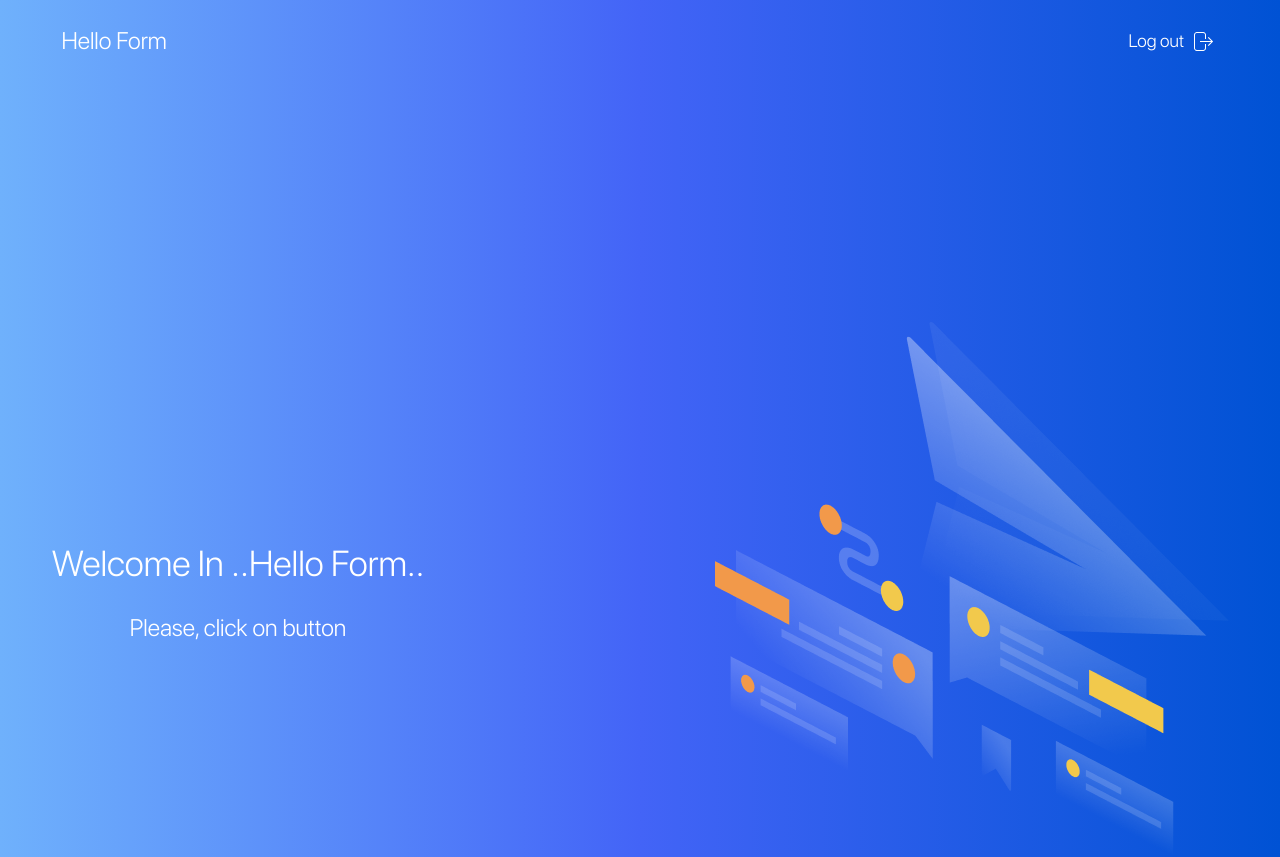
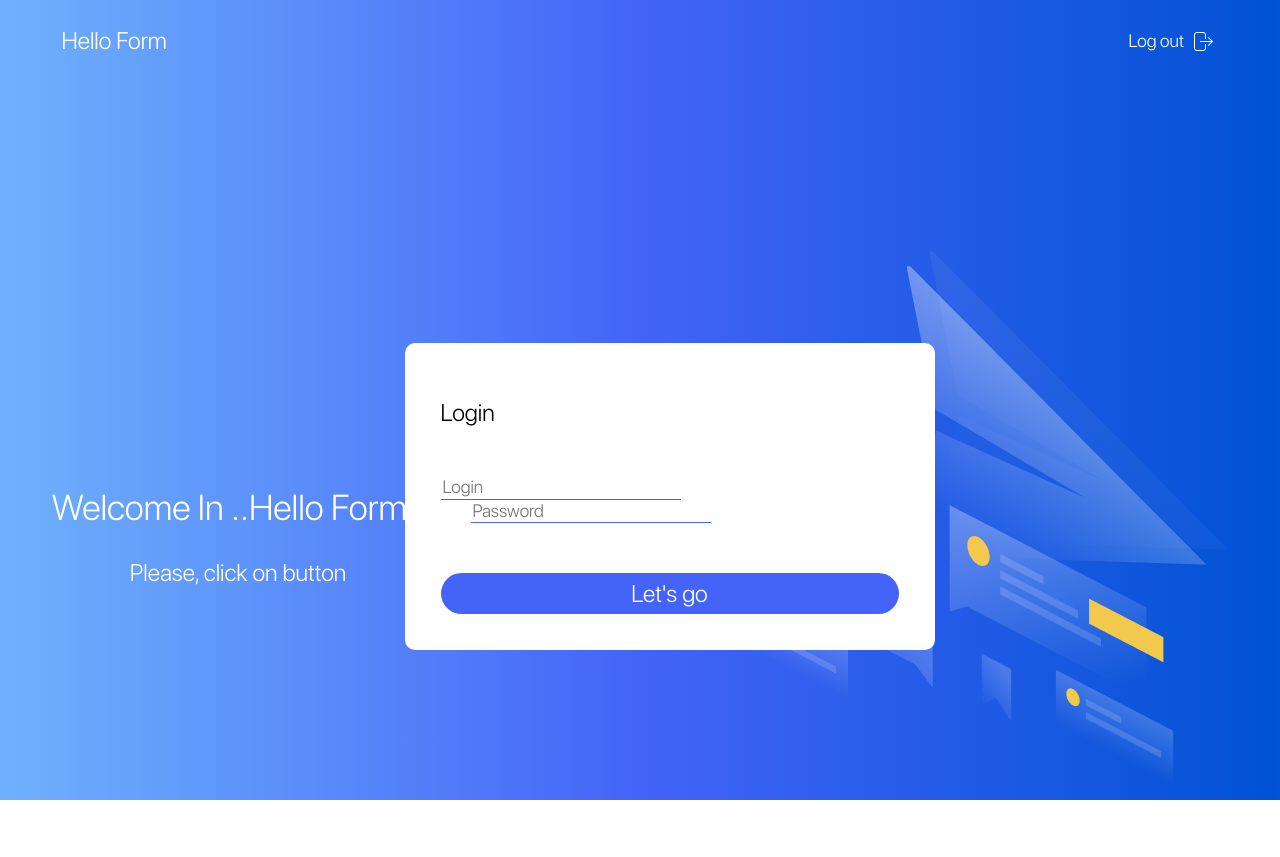
Before and after one commit to Disteg/HelloForm, a plain HTML site: page index.html in a window 1280 px wide. Both pictures are taken after a click on the button 1204 px from the left and 41 px from the top of the page. After the commit the page ends 800 px from the top, so only its background shows below. Drawn offline with Linux system fonts and the light colour scheme; files whose address does not match are found by name.

Commit message:
initi commit

```diff
--- a/index.html
+++ b/index.html
@@ -11,7 +11,7 @@
         <div class="header__logo">Hello Form</div>
            <div class="header__button">
             <p class="header__button_name">Log out</p>
-            <button type="" class="header__button_button"></button>
+            <button type="submit" class="header__button_button"></button>
 
           </div>
     </header>
@@ -21,12 +21,25 @@
             <h2 class="welcomeOne">Welcome In ..Hello Form..</h2>
             <h3 class="welcomeTwo">Please, click on button</h3>
         </div>
-        <img class="Illustation" src="./image/Illustration.png" alt="Иллюстрация">
+        <div><img class="Illustation rotation" src="./image/Illustration.png" alt="Иллюстрация"></div>
     </section>
 
+<section class="popup">
+    <div class="popup__conteiner">
+        <h2 class="popup__name">Login</h2>
+        <form class="popup__form">
+            <input class="input__popup input__log" type="text" placeholder="Login" minlength="1" maxlength="40">
+            <span></span>
+            <input class="input__popup input__passw" type="text" placeholder="Password" maxlength="16" minlength="8">
+            <span></span>
+            <button class="btnPopup" type="submit">Let's go</button>
+        </form>
+     </div>
 
 
+</section>
 
+ <script src="./script/api.js"></script>
 </body>
 
 </html>
--- a/pages/index.css
+++ b/pages/index.css
@@ -9,7 +9,7 @@ html {
 
 .page {
     margin: 0 auto;
-    width: 1177px;
+    max-width: 1177px;
     height: 720px;
 
 }
@@ -20,7 +20,7 @@ html {
 .header__content {
     justify-content: space-between;
     align-items: center;
-    width: 1177px;
+    max-width: 1177px;
     height: 42px;
     margin-top: 20px;
     display: flex;
@@ -61,23 +61,31 @@ html {
     padding-right: 40px;
 }
 
+.header__button_button:hover{
+    background-image: url('../image/VectorOrang.png');
+}
+
+
+
+
 /*Section forch*/
 .allContent {
     display: flex;
+    min-height: auto;
     overflow: hidden;
     justify-content: space-between;
-    align-items: center;
-    margin-top: 260px;
+    margin-top: 160px;
 }
 
 .Illustation {
     width: 514px;
-    height: 535px;
+    min-height: 535px;
 }
 
 
 
 .welcome {
+    padding-top: 20%;
     display: block;
     font-family: 'SFProDisplay';
 
@@ -93,3 +101,87 @@ html {
     font-size: 24px;
     text-align: center;
 }
+
+.rotation {
+    animation: upDown 3s ease-out infinite;
+}
+
+@keyframes upDown {
+    0% {
+        padding-top: 0;
+    }
+    50% {
+        padding-top: 50px;
+    }
+    100% {
+        padding-top: 0;
+    }
+}
+
+/*Popup*/
+
+
+
+.popup {
+display: none;
+justify-content: center;
+position: fixed;
+
+left: 59px;
+top: 193px;
+right: 0;
+ bottom: 0;
+
+ align-items: center;
+}
+
+
+.popup__conteiner {
+    max-width: 530px;
+    background-color: #FFFFFF;
+    font-family: 'SFProDisplay';
+    font-weight: 700;
+    border-radius: 10px;
+    position: relative;
+    box-sizing: border-box;
+    padding: 36px;
+    margin: 19px;
+    transform: translate(0, 0);
+    opacity: 1;
+}
+
+.popup__name {
+    padding-bottom: 30px;
+}
+
+.btnPopup {
+    margin-top: 50px;
+    width:100%;
+    height: 41px;
+    font-family: 'SFProDisplay';
+    font-weight: 700;
+    font-size: 24px;
+    outline: none;
+    color: white;
+    background-color: #4364F7;
+    border-radius: 30px;
+    background-repeat: no-repeat;
+    border: none;
+}
+
+.input__popup {
+    font-family: 'SFProDisplay';
+    font-weight: 700;
+    font-size: 18px;
+    outline: none;
+    border: none;
+    border-bottom: 1px solid #4364F7;
+}
+
+.input__passw {
+    margin-left: 30px;
+}
+
+.popup_open {
+    display: flex;
+}
--- a/script/api.js
+++ b/script/api.js
@@ -0,0 +1,8 @@
+const ButtonOut = document.querySelector('.header__button_button');
+const popup = document.querySelector('.popup');
+
+function openPopup () {
+    popup.classList.add('popup_open')
+};
+
+ButtonOut.addEventListener('click', openPopup);
```
Also changed, not shown: image/VectorOrang.png (added).
